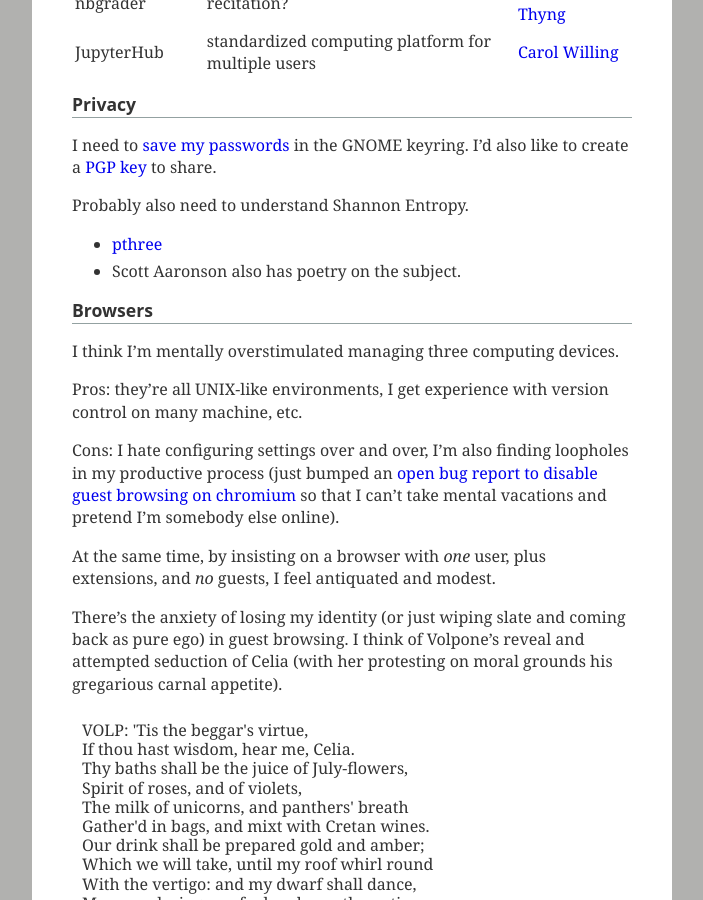
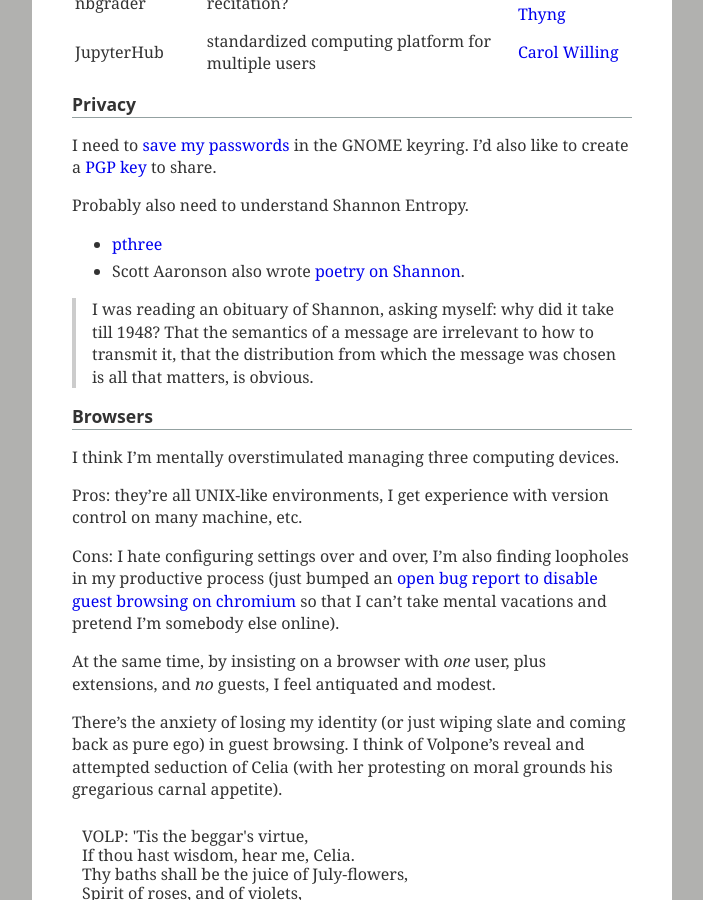
Before and after one commit to coltongrainger/blog, a Jekyll site: the page built from _posts/2017-11-21-software.md, in a window 1280 px wide and 900 px high, scrolled down 1087 px. Shown: the whole window, without its empty margins (288-991 px from the left). Built offline with Jekyll 4.4.1, drawn with Linux system fonts in a browser that asks for light colours; our own code applies the rules of GitHub Pages for plain Markdown files.

Commit message:
add scott poem

```diff
--- a/_posts/2017-11-21-software.md
+++ b/_posts/2017-11-21-software.md
@@ -44,7 +44,16 @@ I need to [save my passwords](http://msmtp.sourceforge.net/doc/msmtp.html#Authen
 
 Probably also need to understand Shannon Entropy.
 - [pthree](https://pthree.org/)
-- Scott Aaronson also has poetry on the subject.
+- Scott Aaronson also wrote [poetry on Shannon](https://www.scottaaronson.com/writings/plogp.html).
+
+> I was reading an obituary of Shannon,
+> asking myself:
+> why did it take till 1948?
+> That the semantics of a message
+> are irrelevant to how to transmit it,
+> that the distribution from which the message was
+> chosen is all that matters,
+> is obvious.
 
 ## Browsers
 
```
